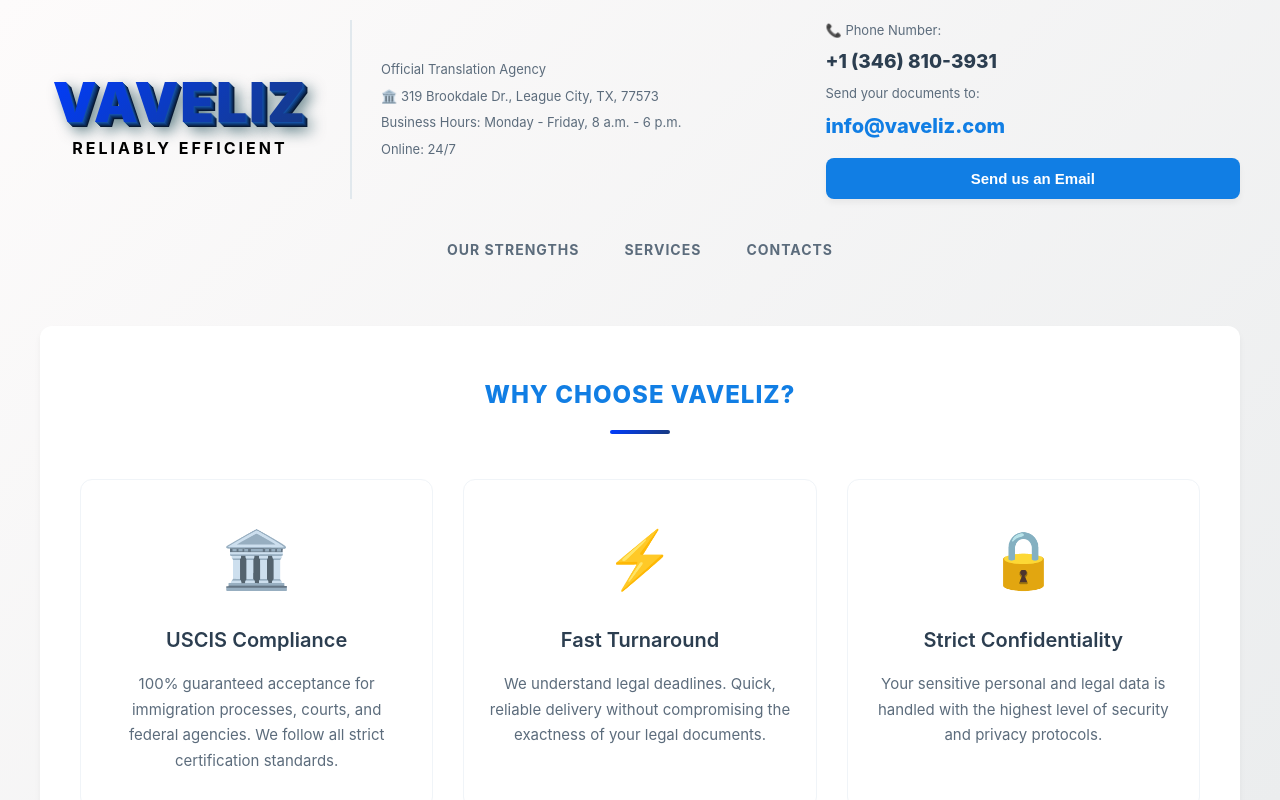
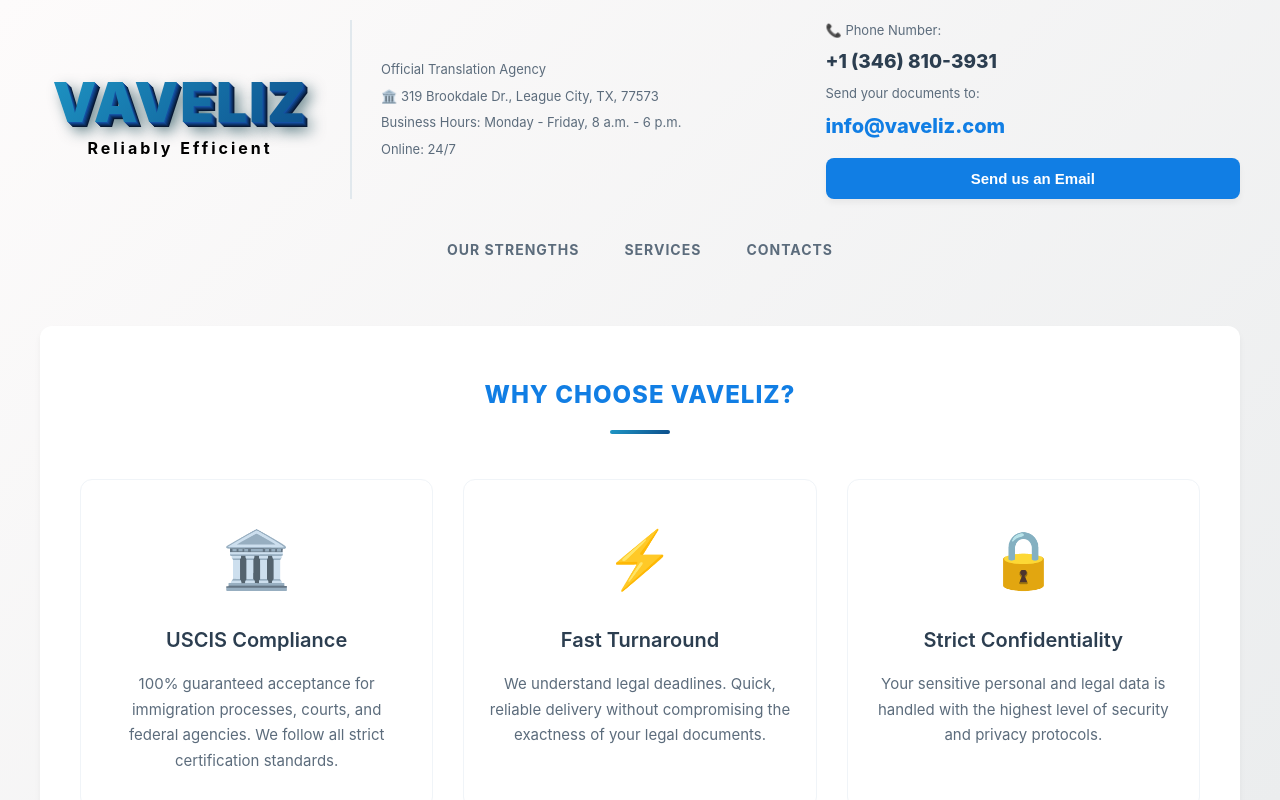
Before and after one commit to vavelizapp/vavelizapp, a React (Vite) app: page / in a window 1280 px wide. Shown: the top 800 px of the page. Built offline with nearby package versions, Linux system fonts and the light colour scheme.

Commit message:
reparacion absoluta

```diff
--- a/src/App.jsx
+++ b/src/App.jsx
@@ -33,7 +33,7 @@
             <a href="/" className="logo-link"></a>
             <div className="brand-text-block">
               <h1>VAVELIZ</h1>
-              <span className="brand-tagline">RELIABLY EFFICIENT</span>
+              <span className="brand-tagline">Reliably Efficient</span>
             </div>
           </div>
           <div className="divider"></div>
@@ -130,7 +130,7 @@
             </ul>
           </div>
         </div>
-        <div className="footer-bottom" style={{ textAlign: 'center', marginTop: '20px', fontSize: '12px', color: '#7f8c8d' }}>
+        <div className="footer-bottom" style={{ textAlign: 'center', margin: '20px 0 0 0', fontSize: '12px', color: '#7f8c8d' }}>
           &copy; {new Date().getFullYear()} Smart Solutions. All rights reserved.
         </div>
       </footer>
--- a/src/index.css
+++ b/src/index.css
@@ -9,7 +9,7 @@
   --primary-hover: #095ab8;
 
   /* Gradiente espectacular para el LOGO VAVELIZ */
-  --logo-gradient: linear-gradient(135deg, #003cff 0%, #183a7e 100%);
+  --logo-gradient: linear-gradient(135deg, #1e96c5 0%, #0d4e8b 100%);
   --slogan-color: #000000;
 
   /* Colores de Tarjetas y Sombras */
```
